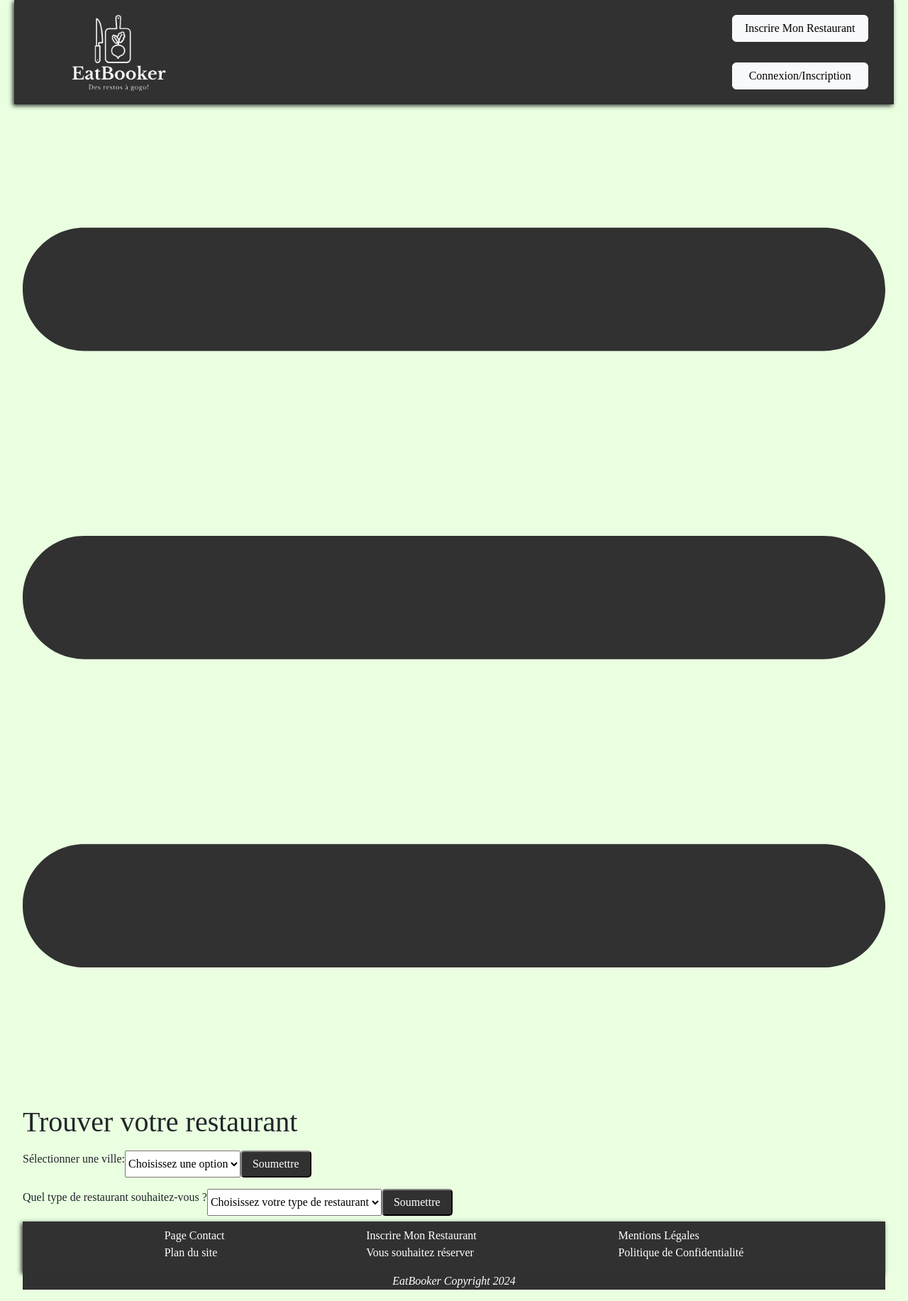
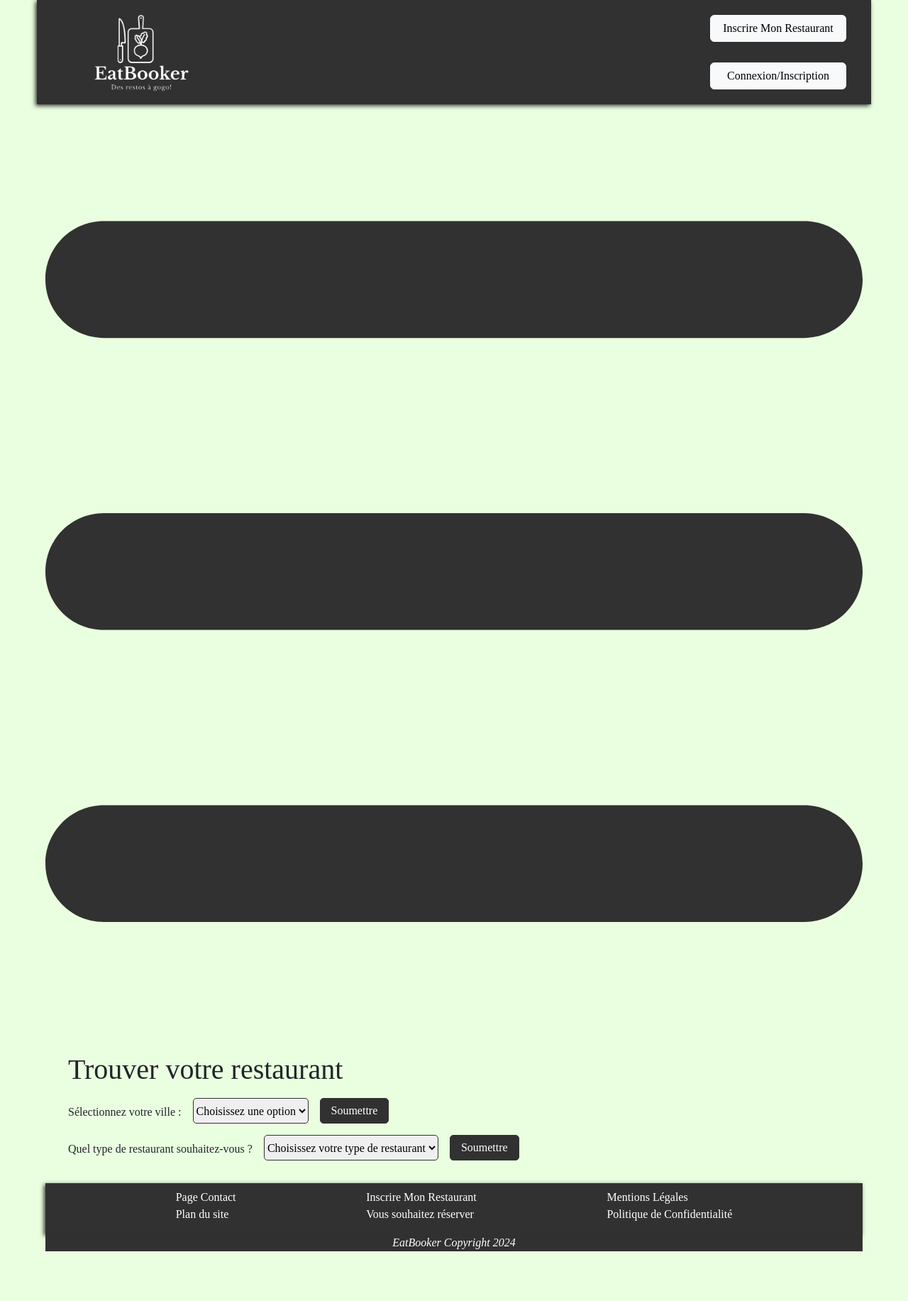
Before and after one commit to Yggdrasilh/EatBooker, a PHP site: the page made by Projet_EatBooker/Structure_MVC/Views/restaurant/findRestaurant.php in a window 1280 px wide. Shown: the whole page at 71% size. After the commit the page ends 1763 px from the top, so only its background shows below. Run offline with PHP 8.4, Linux system fonts and the light colour scheme; the template is opened without the code that fills it, so the values that code supplies are empty; some libraries are stand-ins or nearby versions; some web fonts are replaced.

Commit message:
css contact, cssfindRestaurant

```diff
--- a/Projet_EatBooker/Structure_MVC/Views/nav.php
+++ b/Projet_EatBooker/Structure_MVC/Views/nav.php
@@ -5,7 +5,7 @@ function generateNavigation($role)
     switch ($role) {
         case 'user':
             $nav_elements = array(
-                '<a class="nav" href="http://localhost:8888/Projet_EatBooker/Projet_EatBooker/Structure_MVC/public/"><button type="button" class="btn btn-light btnNav">Accueil</button></a>',
+                '<a class="nav" href="#"><button type="button" class="btn btn-light btnNav">Accueil</button></a>',
                 '<a class="nav" href="http://localhost:8888/Projet_EatBooker/Projet_EatBooker/Structure_MVC/public/index.php?controller=User&action=profil"><button type="button" class="btn btn-light btnNav">Page profil</button></a>',
                 '<a class="nav" href="index.php?controller=restaurant&action=findRestaurant"><button type="button" class="btn btn-light btnNav">Trouver un restaurant</button></a>',
                 '<a class="nav" href="#"><button type="button" class="btn btn-light btnNav">Mes restaurants préférés</button></a>',
--- a/Projet_EatBooker/Structure_MVC/Views/restaurant/findRestaurant.php
+++ b/Projet_EatBooker/Structure_MVC/Views/restaurant/findRestaurant.php
@@ -14,7 +14,7 @@ $restaurantData = json_decode($apiData, true);
 
 <form action="index.php?controller=restaurant&action=findRestaurant" method="POST" class="formulaire_v">
 
-    <label for="ville">Sélectionner une ville:</label>
+    <label for="ville">Sélectionnez votre ville :</label>
 
     <select name="ville" id="ville">
         <option value="">Choisissez une option</option>
@@ -49,27 +49,6 @@ $restaurantData = json_decode($apiData, true);
     </div>
 
 </form>
-
-<?php
-
-foreach ($restaurantData['restaurant'] as $restaurant) {
-    if ($restaurant['ville_restaurant'] == $_POST["ville"]) {
-?>
-        <div id="tous_restos" class="card card-container" style="width: 13rem;">
-            <img src="images/imageAccueil.png" class="card-img-top" alt="image du restaurant">
-            <div class="card-body">
-                <h5 class="card-title"><?= $restaurant['type_restaurant'] ?> </h5>
-                <p class="card-text"><?= $restaurant['note_moyenne_restaurant'] ?>/5</p>
-                <h3 class="card-title"><?= $restaurant['nom_restaurant'] ?></h3>
-                <p class="card-text"><?= $restaurant['ville_restaurant'] ?></p>
-                <p class="card-text">20-35€</p>
-                <a href="index.php?controller=restaurant&action=find&id=<?= $restaurant['id_restaurant'] ?>" class="btn btn-primary btn-reserver" id="btn_reserver">Réserver</a>
-            </div>
-        </div>
-<?php
-    }
-}
-?>
 
 
 <!-- formulaire pour choisir un type de restaurant -->
@@ -111,11 +90,15 @@ foreach ($restaurantData['restaurant'] as $restaurant) {
 
 </form>
 
+
+
+<div class="les_restos" id="resto_mieux">
+
     <?php
+    foreach ($restaurantData['restaurant'] as $restaurant) {
+        if ($restaurant['ville_restaurant'] == $_POST["ville"]) {
+    ?>
 
-foreach ($restaurantData['restaurant'] as $restaurant) {
-    if ($restaurant['type_restaurant'] == $_POST["type"]) {
-?>
             <div id="tous_restos" class="card card-container" style="width: 13rem;">
                 <img src="images/imageAccueil.png" class="card-img-top" alt="image du restaurant">
                 <div class="card-body">
@@ -127,7 +110,34 @@ foreach ($restaurantData['restaurant'] as $restaurant) {
                     <a href="index.php?controller=restaurant&action=find&id=<?= $restaurant['id_restaurant'] ?>" class="btn btn-primary btn-reserver" id="btn_reserver">Réserver</a>
                 </div>
             </div>
+
     <?php
         }
     }
     ?>
+</div>
+
+
+<div id="resto_mieux">
+    <?php
+    foreach ($restaurantData['restaurant'] as $restaurant) {
+        if ($restaurant['type_restaurant'] == $_POST["type"]) {
+    ?>
+
+            <div id="tous_restos" class="card card-container" style="width: 13rem;">
+                <img src="images/imageAccueil.png" class="card-img-top" alt="image du restaurant">
+                <div class="card-body">
+                    <h5 class="card-title"><?= $restaurant['type_restaurant'] ?> </h5>
+                    <p class="card-text"><?= $restaurant['note_moyenne_restaurant'] ?>/5</p>
+                    <h3 class="card-title"><?= $restaurant['nom_restaurant'] ?></h3>
+                    <p class="card-text"><?= $restaurant['ville_restaurant'] ?></p>
+                    <p class="card-text">20-35€</p>
+                    <a href="index.php?controller=restaurant&action=find&id=<?= $restaurant['id_restaurant'] ?>" class="btn btn-primary btn-reserver" id="btn_reserver">Réserver</a>
+                </div>
+            </div>
+
+    <?php
+        }
+    }
+    ?>
+</div>
--- a/Projet_EatBooker/Structure_MVC/public/styleAde.css
+++ b/Projet_EatBooker/Structure_MVC/public/styleAde.css
@@ -115,6 +115,18 @@ form {
     margin-top: 3em;
 }
 
+@media screen and (max-width:480px) {
+
+    .contact {
+        display: flex;
+        flex-direction: column;
+    }
+
+    iframe {
+        width: 80%
+    }
+}
+
 /* page trouver un restaurant */
 
 .formulaire_v {
@@ -126,3 +138,46 @@ form {
 h1 {
     margin-top: 0.5em;
 }
+
+.libre-baskerville-regular {
+    font-family: "Libre Baskerville", serif;
+    font-weight: 400;
+    font-style: normal;
+}
+
+
+select#ville {
+    margin-right: 1em;
+    border: 1px solid #313131;
+    border-radius: 5px;
+}
+
+
+button,
+select#type {
+    margin-right: 1em;
+    border: 1px solid #313131;
+    border-radius: 5px;
+}
+
+
+label {
+    margin-right: 1em;
+    margin-top: 0.5em;
+}
+
+main {
+    margin-left: 2em;
+    margin-bottom: 2em;
+}
+
+
+#resto_mieux {
+    display: flex;
+    flex-wrap: wrap;
+
+}
+
+#tous_restos {
+    margin-right: 2em;
+}
--- a/Projet_EatBooker/Structure_MVC/public/styleJu.css
+++ b/Projet_EatBooker/Structure_MVC/public/styleJu.css
@@ -28,9 +28,10 @@ img {
 }
 
 #wrapper {
+
+    font-family: "Libre Baskerville", serif;
+    width: 90%;
     margin: 0 auto;
-    font-family: "Libre Baskerville", serif;
-    width: 95%;
 
 }
 
@@ -252,7 +253,6 @@ footer {
     justify-content: space-evenly;
     margin-top: 0.5rem;
     padding-top: 0.5rem;
-    width: 100%;
     box-shadow: #313131 -2px 2px 6px;
 }
 
@@ -264,7 +264,6 @@ footer {
     list-style-type: none;
     color: white;
     text-decoration: none;
-
 
 }
 
@@ -286,7 +285,6 @@ footer {
 
 /* ******** @media query for mobile viewport FOOTER ********* */
 @media screen and (max-width:480px) {
-
 
 
     #footer {
```
Lines whose indentation alone changed are shown as unchanged.
